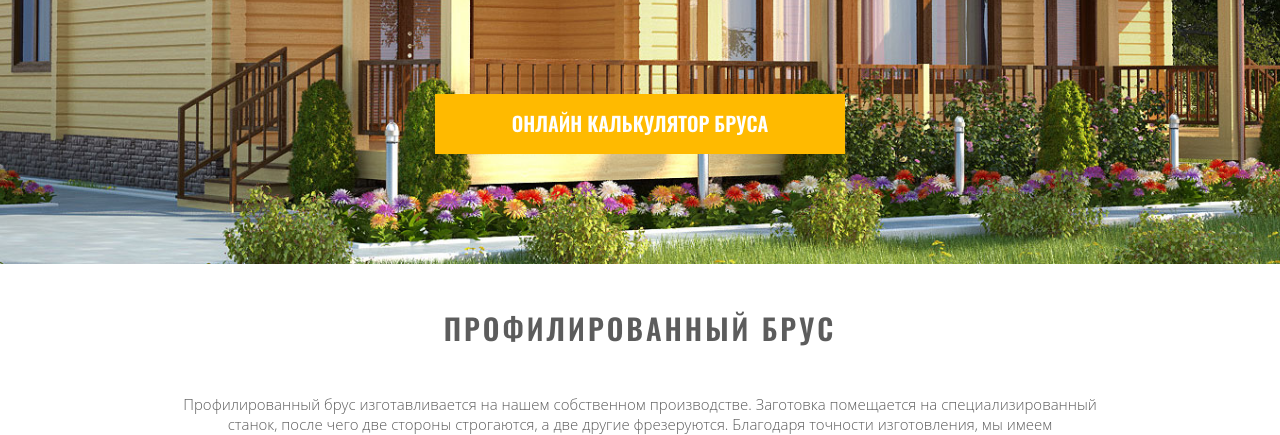
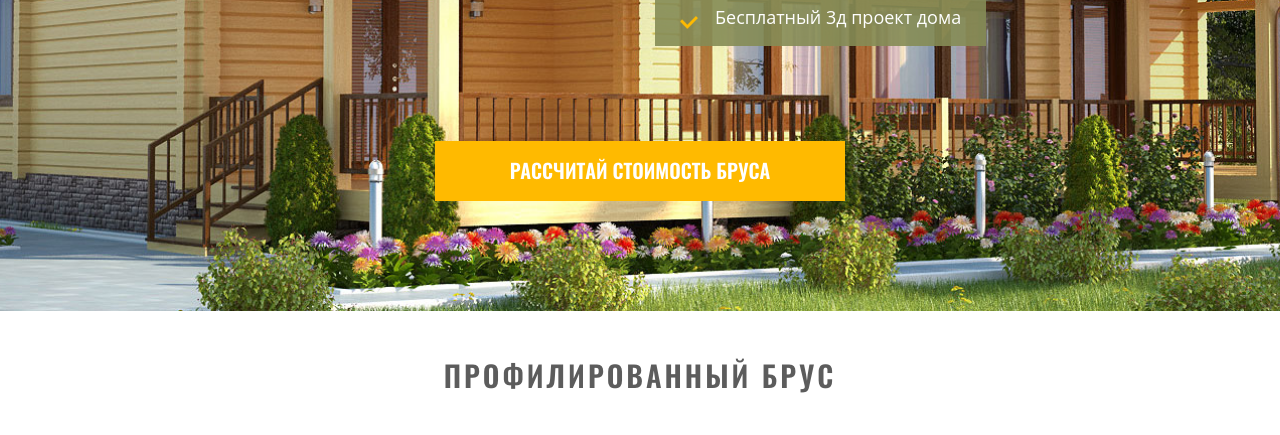
Before and after one commit to kacevnik/prof-brus.rf, a PHP site: page / in a window 1280 px wide. Shown: the part 618-1053 px from the top of the page. Run offline with PHP 8.4, Linux system fonts and the light colour scheme; some libraries are stand-ins or nearby versions.

Commit message:
Поменял текст на главной

```diff
--- a/includes/first.php
+++ b/includes/first.php
@@ -8,7 +8,7 @@
 		</div>
 		<div class="col-md-6 firs-right">
 		   <div class="first-right__header">
-		        <p class="first-title first-title-first">Узнай стоимость и
+		        <p class="first-title first-title-first">Рассчитай стоимость и
  объем</p><br>
 		        <p class="first-title first-title-second">профилированного бруса</p><br>
 		        <p class="first-title first-title-third">по Вашему проекту!</p>
@@ -21,7 +21,7 @@
 		    </div>
 		</div>
 		<div class="col-md-12">
-		    <a href="#" class="first-calc" data-toggle="modal" data-target=".bs-example-modal-lg">онлайн калькулятор бруса</a>
+		    <a href="#" class="first-calc" data-toggle="modal" data-target=".bs-example-modal-lg">рассчитай стоимость бруса</a>
 		</div>
 	</div>
 </div>
```
